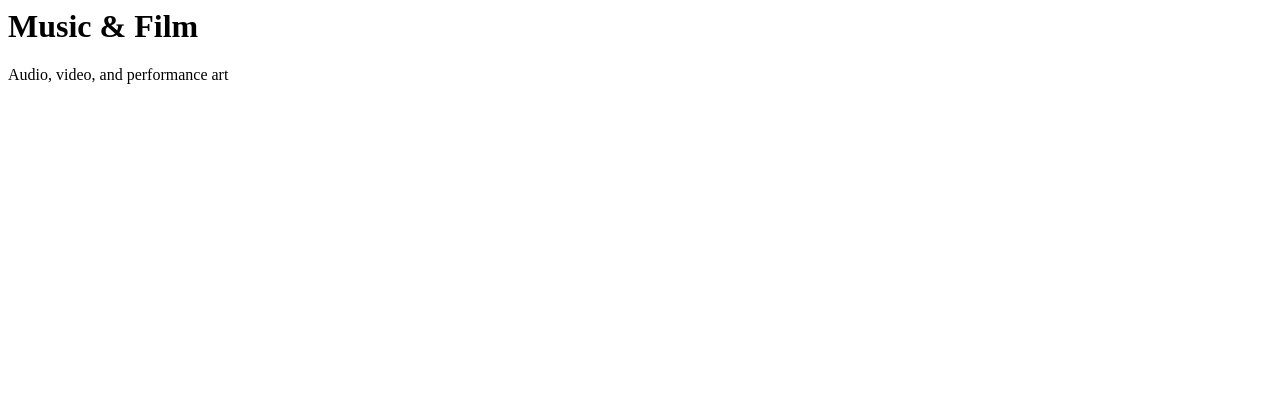
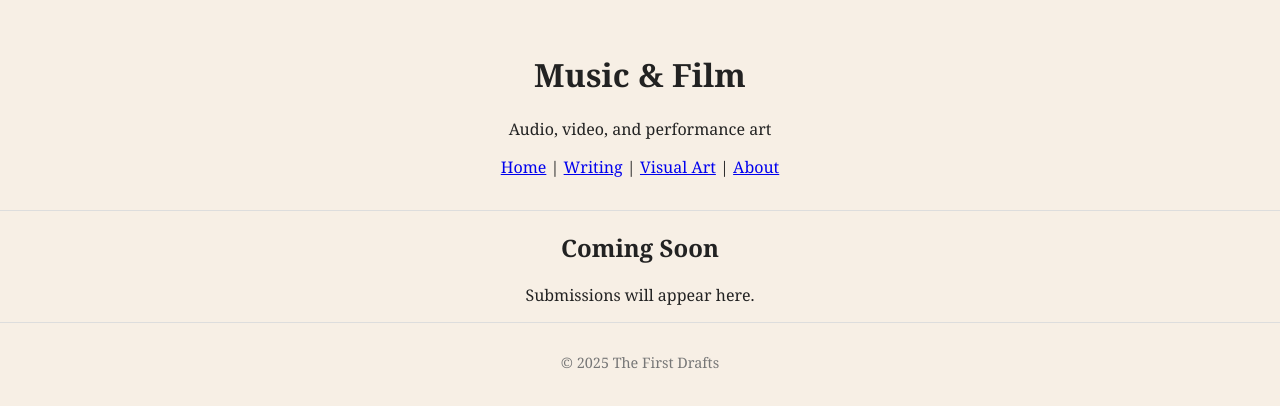
Before and after one commit to thefiirstdrafts-coder/thefirstdrafts, a plain HTML site: page music.html in a window 1280 px wide. Drawn offline with Linux system fonts and the light colour scheme.

Commit message:
Update music.html

```diff
--- a/music.html
+++ b/music.html
@@ -1,3 +1,32 @@
-<title>Music & Film — The First Drafts</title>
-<h1>Music & Film</h1>
-<p>Audio, video, and performance art</p>
+<!DOCTYPE html>
+<html lang="en">
+<head>
+  <meta charset="UTF-8">
+  <meta name="viewport" content="width=device-width, initial-scale=1.0">
+  <title>Music & Film — The First Drafts</title>
+  <link rel="stylesheet" href="./assets/css/style.css">
+</head>
+<body>
+  <header>
+    <h1>Music & Film</h1>
+    <p>Audio, video, and performance art</p>
+    <nav>
+      <a href="index.html">Home</a> |
+      <a href="writing.html">Writing</a> |
+      <a href="visual.html">Visual Art</a> |
+      <a href="about.html">About</a>
+    </nav>
+  </header>
+
+  <main>
+    <section>
+      <h2>Coming Soon</h2>
+      <p>Submissions will appear here.</p>
+    </section>
+  </main>
+
+  <footer>
+    <p>© 2025 The First Drafts</p>
+  </footer>
+</body>
+</html>
```
